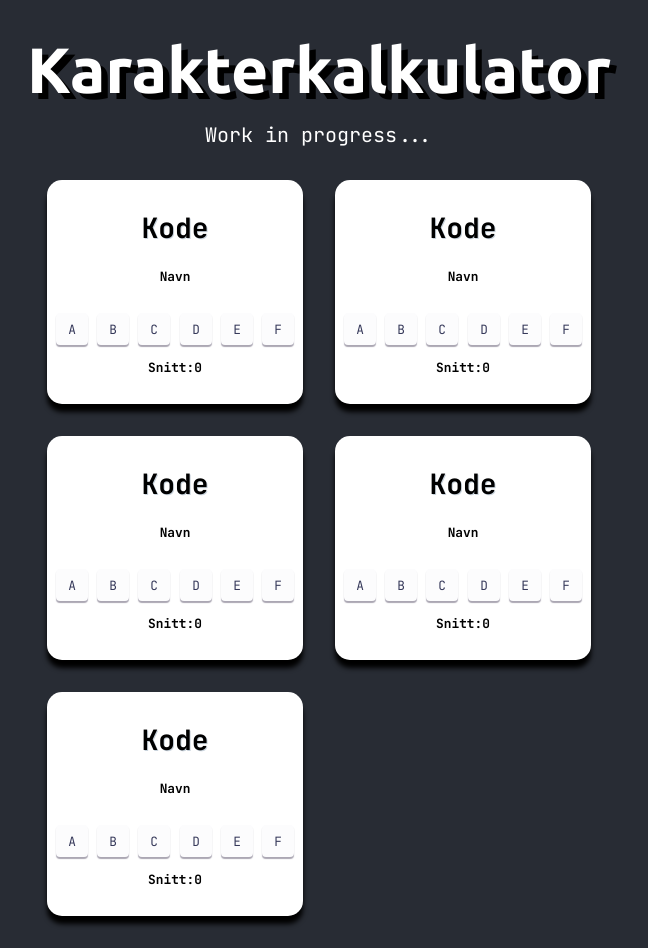
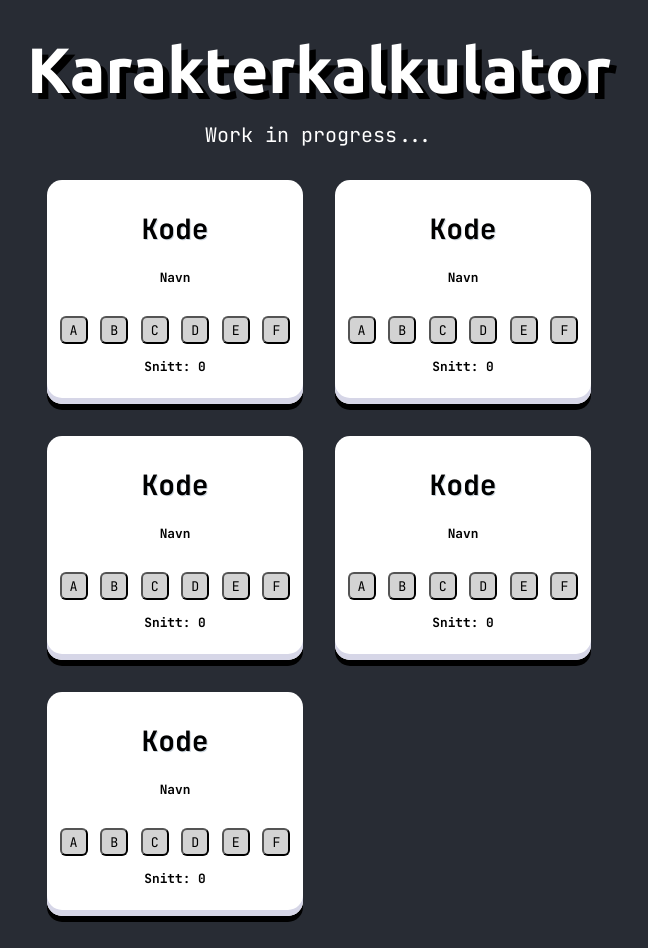
Before and after one commit to havardnyboe/karakterkalkulator, a React (Create React App) app: page / in a window 1280 px wide. Shown: the whole page, without its empty margins (321-969 px from the left). Built offline with nearby package versions, Linux system fonts and the light colour scheme.

Commit message:
changed style

```diff
--- a/src/Course.jsx
+++ b/src/Course.jsx
@@ -13,7 +13,7 @@ export default function Course() {
         <button>E</button>
         <button>F</button>
       </div>
-      <span>Snitt:{0.0}</span>
+      <span>Snitt: {0.0}</span>
     </div>
   );
 }
--- a/src/styles/Course.module.css
+++ b/src/styles/Course.module.css
@@ -8,6 +8,7 @@
   border-radius: 15px;
   margin: auto;
   box-shadow: 0 8px 5px black;
+  box-shadow: black 0px 6px 0px, #d6d6e7 0 -6px 0 inset;
 
   display: flex;
   flex-direction: column;
@@ -17,7 +18,6 @@
 
 h3 {
   font-size: 1.75rem;
-  /* text-align: center; */
   text-shadow: 1px 1px rgba(194, 206, 216, 0.89);
   margin-top: 1rem;
   margin-bottom: 0.5rem;
@@ -30,49 +30,11 @@ h3 {
 }
 
 button {
-  align-items: center;
-  appearance: none;
-  background-color: #fcfcfd;
-  /* background-color: #828282; */
-  border-radius: 4px;
-  border-width: 0;
-  /* box-shadow: rgba(45, 35, 66, 0.4) 0 2px 4px,
-    rgba(45, 35, 66, 0.3) 0 7px 13px -3px, #d6d6e7 0 -3px 0 inset; */
-  /* box-shadow: rgba(45, 35, 66, 0.4) 0 1px 2px,
-    rgba(45, 35, 66, 0.3) 0 3px 7px -3px, #d6d6e7 0 -3px 0 inset; */
-  box-shadow: 0 2px 1px rgba(45, 35, 66, 0.4);
-  box-sizing: border-box;
-  color: #36395a;
-  cursor: pointer;
-  display: inline-flex;
-  font-family: "JetBrains Mono", monospace;
-  font-size: 0.8rem;
-  height: 32px;
-  width: 32px;
-  justify-content: center;
-  padding-left: 16px;
-  padding-right: 16px;
-  text-align: center;
-  transition: box-shadow 0.15s, transform 0.15s;
-  user-select: none;
-  -webkit-user-select: none;
-  touch-action: manipulation;
-  white-space: nowrap;
-  will-change: box-shadow, transform;
-}
-
-/* button:focus {
-  box-shadow: #D6D6E7 0 0 0 1.5px inset, rgba(45, 35, 66, 0.4) 0 2px 4px, rgba(45, 35, 66, 0.3) 0 7px 13px -3px, #D6D6E7 0 -3px 0 inset;
-}
-
-button:hover {
-  box-shadow: rgba(45, 35, 66, 0.4) 0 4px 8px, rgba(45, 35, 66, 0.3) 0 7px 13px -3px, #D6D6E7 0 -3px 0 inset;
-  transform: translateY(-2px);
-} */
-
-button:active {
-  box-shadow: #d6d6e7 0 2px 5px inset;
-  transform: translateY(2px);
+  font-family: "JetBrains Mono", Menlo, Monaco, Consolas, monospace;
+  width: 1.75rem;
+  height: 1.75rem;
+  background-color: lightgray;
+  border-radius: 6px;
 }
 
 span {
```
